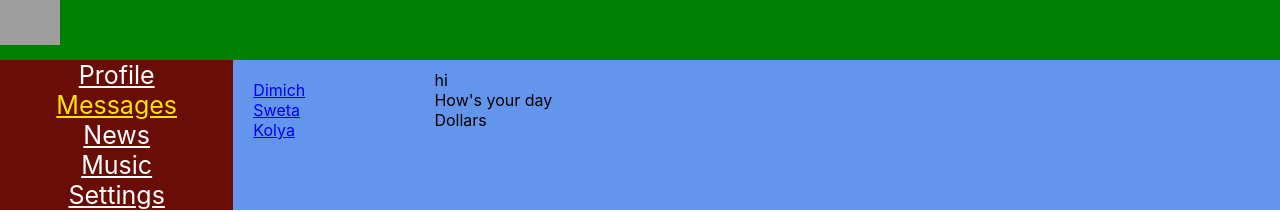
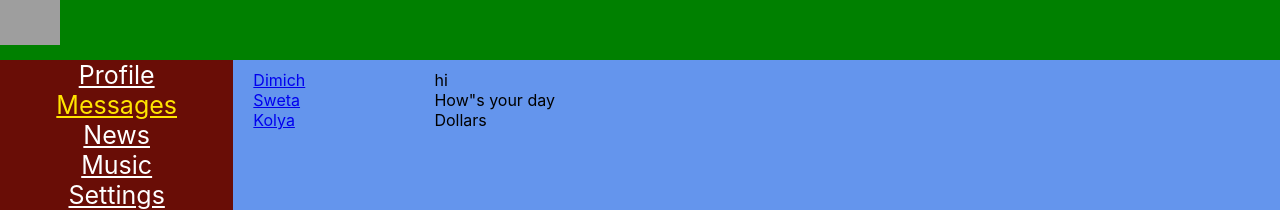
Before and after one commit to limitlesscreator/waySamuraiOld, a React (Create React App) app: page /dialogs in a window 1280 px wide. Shown: the top 212 px of the page. Built offline with nearby package versions, Linux system fonts and the light colour scheme; grey boxes are pictures that could not be loaded.

Commit message:
stage 25

```diff
--- a/src/components/Dialogs/Dialogs.module.css
+++ b/src/components/Dialogs/Dialogs.module.css
@@ -6,7 +6,7 @@
 
 .dialogsItems {
 
-    padding: 10px;
+    padding-left: 10px;
 }
 
 .dialogsItems .active{
--- a/src/components/Dialogs/Dialogs.tsx
+++ b/src/components/Dialogs/Dialogs.tsx
@@ -1,9 +1,10 @@
 import s from './Dialogs.module.css'
 import {NavLink} from "react-router-dom";
+import React from "react";
 
 type DialogType = {
     name: string
-    id: string
+    id: number
 }
 type MessageType = {
     message: string
@@ -23,26 +24,31 @@ const Message = (props: MessageType) => {
     )
 }
 
+
 export const Dialogs = () => {
+    let dialogsDate = [
+        {id: 1, name: 'Dimich'},
+        {id: 2, name: 'Sweta'},
+        {id: 3, name: 'Kolya'},
+    ]
+    let messagesDate = [
+        {id: 1, message: 'hi'},
+        {id: 2, message: 'How"s your day'},
+        {id: 3, message: 'Dollars'},
+    ]
+
     return (
+
         <div className={s.dialogs}>
             <div className={s.dialogsItems}>
-
-                <DialogItem name='Dimich' id='1'/>
-                <DialogItem name='Sweta' id='2'/>
-                <DialogItem name='Kolya' id='3'/>
-
-                {/*<div className={s.dialog}>*/}
-                {/*    <NavLink to={'dialogs/2'}>Sweta</NavLink>*/}
-                {/*</div>*/}
-                {/*<div className={s.dialog}>*/}
-                {/*    <NavLink to={'dialogs/3'}>Andrey</NavLink>*/}
-                {/*</div>*/}
+                <DialogItem name={dialogsDate[0].name} id={dialogsDate[0].id}/>
+                <DialogItem name={dialogsDate[1].name} id={dialogsDate[1].id}/>
+                <DialogItem name={dialogsDate[2].name} id={dialogsDate[2].id}/>
             </div>
             <div className="messages">
-                <Message message={"hi"}/>
-                <Message message={"How's your day"}/>
-                <Message message={"Dollars"}/>
+                <Message message={messagesDate[0].message}/>
+                <Message message={messagesDate[1].message}/>
+                <Message message={messagesDate[2].message}/>
             </div>
         </div>
     )
--- a/src/components/Profile/MyPosts/MyPosts.tsx
+++ b/src/components/Profile/MyPosts/MyPosts.tsx
@@ -3,14 +3,18 @@ import s from './MyPosts.module.css'
 import {Post} from "./Post/Post";
 
 export const MyPosts = () => {
+    let postDate = [
+        {id: 1, message: "hello, how are you", likesCount: '12'},
+        {id: 2, message: "It's my first applee", likesCount: '152'},
+    ]
     return (
         <div>
             <h3>New post</h3>
             <div><textarea></textarea></div>
             <button>Add post</button>
             <div className={s.posts}>
-                <Post message="hello, how are you" like={12}/>
-                <Post message="It's my first apple" like={15}/>
+                <Post message={postDate[0].message} likesCount={postDate[0].likesCount}/>
+                <Post message={postDate[1].message} likesCount={postDate[1].likesCount}/>
             </div>
         </div>
     )
--- a/src/components/Profile/MyPosts/Post/Post.tsx
+++ b/src/components/Profile/MyPosts/Post/Post.tsx
@@ -3,7 +3,7 @@ import s from './Post.module.css'
 
 type PropsType = {
     message: string
-    like: number
+    likesCount: string
 }
 
 export const Post = (props:PropsType) => {
@@ -13,7 +13,7 @@ export const Post = (props:PropsType) => {
                  src="https://i.pinimg.com/originals/5e/bb/01/5ebb01fae24bc34129d27d6a397afb48.png"
                  alt=""/>
             {props.message}
-            <div><span>like: {props.like}</span></div>
+            <div><span>like: {props.likesCount}</span></div>
         </div>
     )
 }
```
Also changed, not shown: 1 other file (tests, documents, lock files or other folders).
